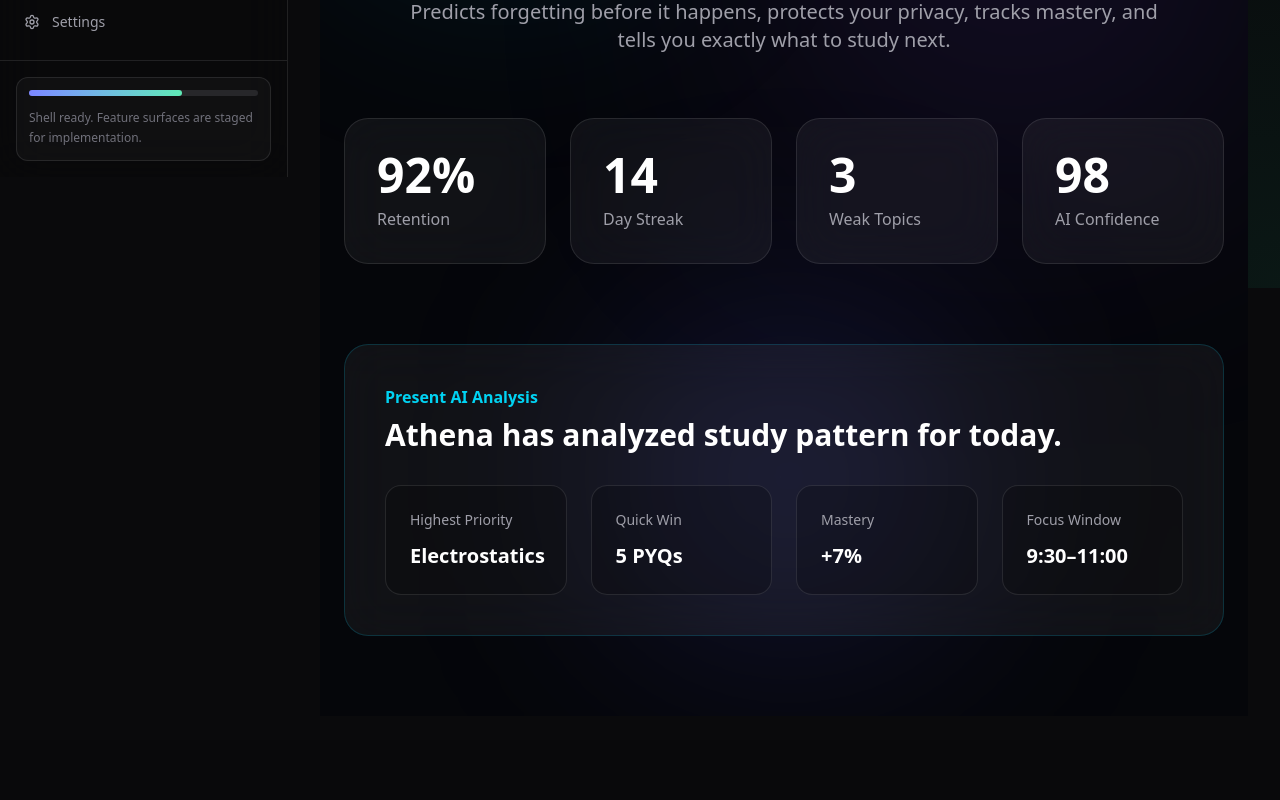
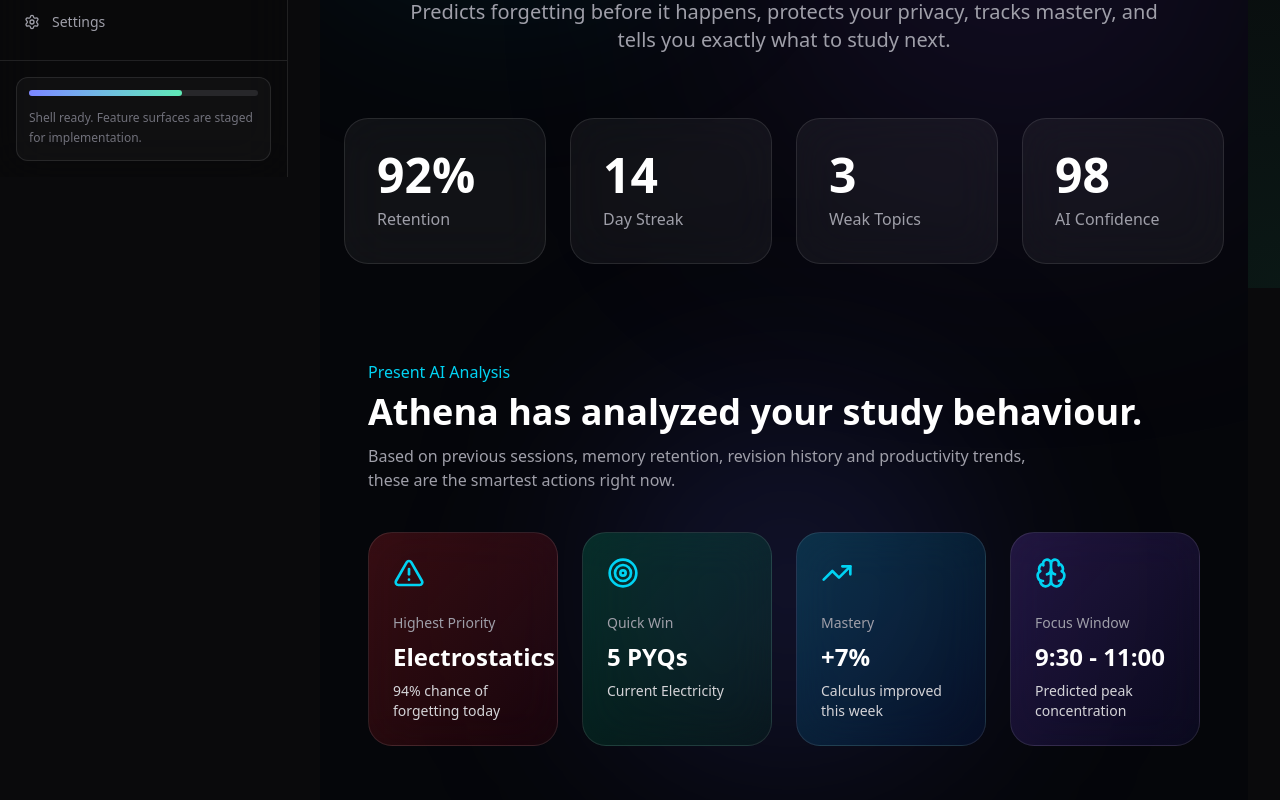
Before and after one commit to shresthabhoi29/athena-sentinel, a Next.js app: page /sentinel in a window 1280 px wide. Shown: the part 512-1312 px from the top of the page. Before the commit the page ends 1252 px from the top, so only its background shows below. Built offline with nearby package versions, Linux system fonts and the light colour scheme; no server answers.

Commit message:
replaced the file contents to import AI daily briefing successfully.

```diff
--- a/src/app/(app)/sentinel/page.tsx
+++ b/src/app/(app)/sentinel/page.tsx
@@ -1,6 +1,7 @@
 'use client';
 
 import { motion } from 'framer-motion';
+import AIDailyBriefing from './components/AIDailyBriefing';
 
 const stats = [
   { value: '92%', label: 'Retention' },
@@ -19,12 +20,12 @@ export default function SentinelPage() {
         <div className="absolute bottom-20 left-1/3 h-80 w-80 rounded-full bg-indigo-500/20 blur-[120px]" />
       </div>
 
-      <section className="relative mx-auto flex min-h-screen max-w-7xl flex-col items-center justify-center px-6 py-20">
+      <section className="relative mx-auto max-w-7xl px-6 py-20">
         <motion.div
           initial={{ opacity: 0, y: 20 }}
           animate={{ opacity: 1, y: 0 }}
           transition={{ duration: 0.7 }}
-          className="rounded-full border border-cyan-500/30 bg-cyan-500/10 px-5 py-2 text-sm text-cyan-300"
+          className="mx-auto w-fit rounded-full border border-cyan-500/30 bg-cyan-500/10 px-5 py-2 text-sm text-cyan-300"
         >
           Athena Sentinel
         </motion.div>
@@ -46,7 +47,7 @@ export default function SentinelPage() {
           initial={{ opacity: 0 }}
           animate={{ opacity: 1 }}
           transition={{ delay: 0.4 }}
-          className="mt-8 max-w-3xl text-center text-xl text-zinc-400"
+          className="mx-auto mt-8 max-w-3xl text-center text-xl text-zinc-400"
         >
           Predicts forgetting before it happens, protects your privacy, tracks mastery, and tells
           you exactly what to study next.
@@ -56,7 +57,7 @@ export default function SentinelPage() {
           initial={{ opacity: 0, y: 40 }}
           animate={{ opacity: 1, y: 0 }}
           transition={{ delay: 0.6 }}
-          className="mt-16 grid w-full max-w-5xl gap-6 md:grid-cols-4"
+          className="mt-16 grid gap-6 md:grid-cols-4"
         >
           {stats.map((item) => (
             <div
@@ -69,25 +70,8 @@ export default function SentinelPage() {
           ))}
         </motion.div>
 
-        {/* Placeholder so we know the page compiles */}
-        <div className="mt-20 w-full max-w-6xl rounded-3xl border border-cyan-500/20 bg-white/5 p-10 backdrop-blur-xl">
-          <p className="font-semibold text-cyan-400">Present AI Analysis</p>
-
-          <h2 className="mt-2 text-3xl font-bold">Athena has analyzed study pattern for today.</h2>
-
-          <div className="mt-8 grid gap-6 md:grid-cols-2 xl:grid-cols-4">
-            {[
-              ['Highest Priority', 'Electrostatics'],
-              ['Quick Win', '5 PYQs'],
-              ['Mastery', '+7%'],
-              ['Focus Window', '9:30–11:00'],
-            ].map(([title, value]) => (
-              <div key={title} className="rounded-2xl border border-white/10 bg-black/20 p-6">
-                <p className="text-sm text-zinc-400">{title}</p>
-                <h3 className="mt-3 text-xl font-bold">{value}</h3>
-              </div>
-            ))}
-          </div>
+        <div className="mt-12">
+          <AIDailyBriefing />
         </div>
       </section>
     </main>
```
